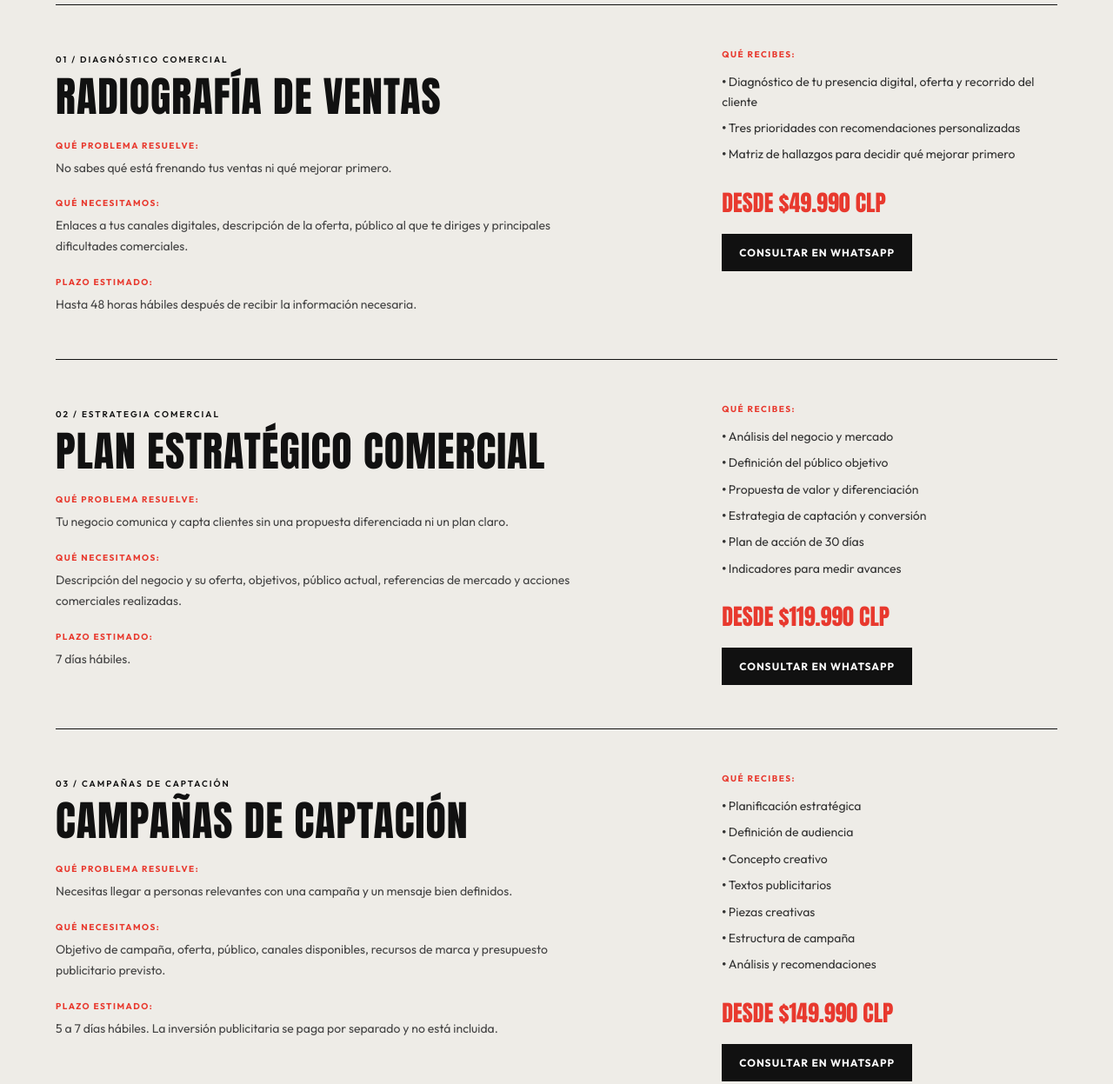
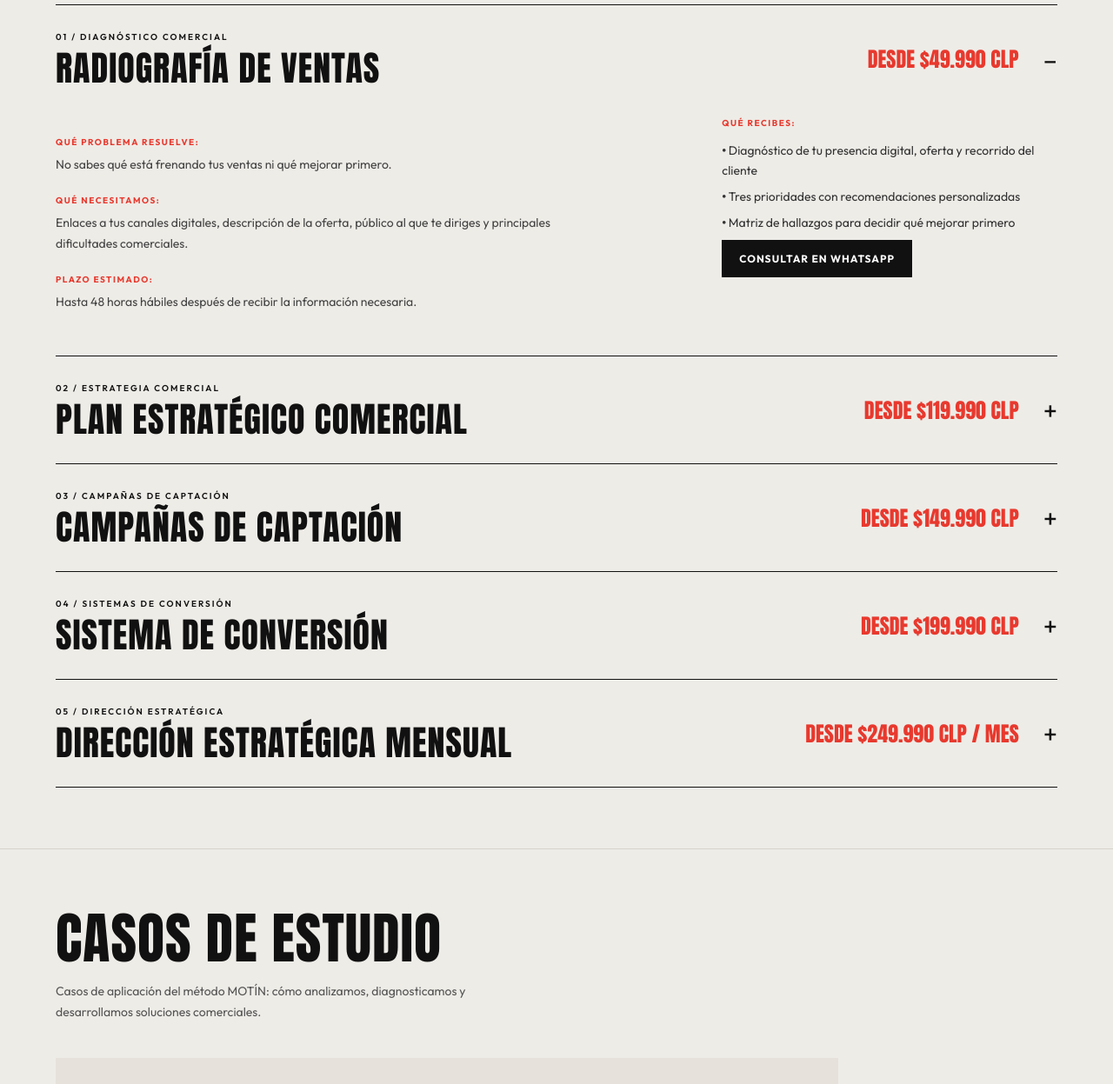
Before and after one commit to motin-studio/motin-studio.github.io, a plain HTML site: page index.html in a window 1280 px wide. Shown: the part 1700-2947 px from the top of the page at 87% size. Drawn offline with Linux system fonts and the light colour scheme.

Commit message:
Update index.html

```diff
--- a/index.html
+++ b/index.html
@@ -64,6 +64,18 @@ nav a{color:var(--negro);text-decoration:none;font-weight:600}
 .recibes li{margin-bottom:8px}
 .recibes li:before{content:"• ";font-weight:900}
 .precio{color:var(--rojo);font-size:26px;margin:24px 0 16px}
+
+/* servicios plegables */
+.servicio-d{border-top:1px solid var(--negro)}
+.servicio-d:last-of-type{border-bottom:1px solid var(--negro)}
+.servicio-d summary{cursor:pointer;list-style:none;display:grid;grid-template-columns:1fr auto auto;gap:28px;align-items:center;padding:30px 0}
+.servicio-d summary::-webkit-details-marker{display:none}
+.servicio-d summary small{display:block;font-size:10px;letter-spacing:2px;font-weight:600;text-transform:uppercase}
+.servicio-d summary h3{font-size:40px;line-height:1.05;letter-spacing:1px;margin:8px 0 0}
+.servicio-d summary .precio{margin:0;font-size:24px;white-space:nowrap}
+.servicio-d summary:after{content:"+";font-size:30px;line-height:1;font-weight:400}
+.servicio-d[open] summary:after{content:"–"}
+.servicio-d .servicio{border-top:0!important;border-bottom:0!important;padding:6px 0 50px}
 
 /* casos de estudio */
 .casos{padding:70px 5%;border-top:1px solid #d6d3cc}
@@ -152,7 +164,7 @@ footer a{color:#fff;text-decoration:none}
 .hero{grid-template-columns:1fr;gap:34px}.hero h1{font-size:56px}.hero-img img{height:400px}
 .estrategia{grid-template-columns:1fr}.estrategia h2{font-size:42px}
 .pilares{grid-template-columns:1fr}.como{grid-template-columns:1fr}
-.servicio{grid-template-columns:1fr;gap:24px}.servicio h3{font-size:36px}
+.servicio{grid-template-columns:1fr;gap:24px}.servicio-d summary{grid-template-columns:1fr auto;gap:12px 16px;padding:24px 0}.servicio-d summary .s-tit{grid-column:1/-1}.servicio-d summary h3{font-size:32px}.servicio-d summary .precio{font-size:20px}.servicio-d .servicio{padding:0 0 36px}
 .servicios-head h2,.casos h2,.entregables h2,.nosotros h2,.contacto-izq h2{font-size:42px}
 .caso-card{padding:26px}.caso-card h3{font-size:32px}
 .metodo{grid-template-columns:1fr}.metodo h2{font-size:42px}
@@ -218,10 +230,10 @@ nav a:not(.btn-negro){display:none}
 <p>Trabajamos en estrategia comercial y digital. Detectamos qué frena tu negocio y construimos el camino para avanzar.</p>
 </div>
 
+<details class="servicio-d" open>
+<summary><div class="s-tit"><small>01 / Diagnóstico comercial</small><h3>Radiografía de ventas</h3></div><span class="precio">desde $49.990 CLP</span></summary>
 <div class="servicio">
 <div>
-<small>01 / Diagnóstico comercial</small>
-<h3>Radiografía de ventas</h3>
 <div class="label">Qué problema resuelve:</div>
 <p>No sabes qué está frenando tus ventas ni qué mejorar primero.</p>
 <div class="label">Qué necesitamos:</div>
@@ -236,15 +248,15 @@ nav a:not(.btn-negro){display:none}
 <li>Tres prioridades con recomendaciones personalizadas</li>
 <li>Matriz de hallazgos para decidir qué mejorar primero</li>
 </ul>
-<div class="precio">desde $49.990 CLP</div>
 <a class="btn" href="https://wa.me/56930013641?text=Hola%20MOT%C3%8DN%2C%20quiero%20la%20Radiograf%C3%ADa%20de%20Ventas">CONSULTAR EN WHATSAPP</a>
 </div>
 </div>
+</details>
 
+<details class="servicio-d">
+<summary><div class="s-tit"><small>02 / Estrategia comercial</small><h3>Plan estratégico comercial</h3></div><span class="precio">desde $119.990 CLP</span></summary>
 <div class="servicio">
 <div>
-<small>02 / Estrategia comercial</small>
-<h3>Plan estratégico comercial</h3>
 <div class="label">Qué problema resuelve:</div>
 <p>Tu negocio comunica y capta clientes sin una propuesta diferenciada ni un plan claro.</p>
 <div class="label">Qué necesitamos:</div>
@@ -262,15 +274,15 @@ nav a:not(.btn-negro){display:none}
 <li>Plan de acción de 30 días</li>
 <li>Indicadores para medir avances</li>
 </ul>
-<div class="precio">desde $119.990 CLP</div>
 <a class="btn" href="https://wa.me/56930013641?text=Hola%20MOT%C3%8DN%2C%20quiero%20el%20Plan%20Estrat%C3%A9gico">CONSULTAR EN WHATSAPP</a>
 </div>
 </div>
+</details>
 
+<details class="servicio-d">
+<summary><div class="s-tit"><small>03 / Campañas de captación</small><h3>Campañas de captación</h3></div><span class="precio">desde $149.990 CLP</span></summary>
 <div class="servicio">
 <div>
-<small>03 / Campañas de captación</small>
-<h3>Campañas de captación</h3>
 <div class="label">Qué problema resuelve:</div>
 <p>Necesitas llegar a personas relevantes con una campaña y un mensaje bien definidos.</p>
 <div class="label">Qué necesitamos:</div>
@@ -289,15 +301,15 @@ nav a:not(.btn-negro){display:none}
 <li>Estructura de campaña</li>
 <li>Análisis y recomendaciones</li>
 </ul>
-<div class="precio">desde $149.990 CLP</div>
 <a class="btn" href="https://wa.me/56930013641?text=Hola%20MOT%C3%8DN%2C%20quiero%20Campa%C3%B1as%20de%20Captaci%C3%B3n">CONSULTAR EN WHATSAPP</a>
 </div>
 </div>
+</details>
 
+<details class="servicio-d">
+<summary><div class="s-tit"><small>04 / Sistemas de conversión</small><h3>Sistema de conversión</h3></div><span class="precio">desde $199.990 CLP</span></summary>
 <div class="servicio">
 <div>
-<small>04 / Sistemas de conversión</small>
-<h3>Sistema de conversión</h3>
 <div class="label">Qué problema resuelve:</div>
 <p>Recibes consultas, pero el recorrido desde el interés hasta la compra tiene fricciones.</p>
 <div class="label">Qué necesitamos:</div>
@@ -314,15 +326,15 @@ nav a:not(.btn-negro){display:none}
 <li>Guiones de atención y seguimiento</li>
 <li>Recomendaciones para mejorar conversiones</li>
 </ul>
-<div class="precio">desde $199.990 CLP</div>
 <a class="btn" href="https://wa.me/56930013641?text=Hola%20MOT%C3%8DN%2C%20quiero%20el%20Sistema%20de%20Conversi%C3%B3n">CONSULTAR EN WHATSAPP</a>
 </div>
 </div>
+</details>
 
+<details class="servicio-d">
+<summary><div class="s-tit"><small>05 / Dirección estratégica</small><h3>Dirección estratégica mensual</h3></div><span class="precio">desde $249.990 CLP / mes</span></summary>
 <div class="servicio">
 <div>
-<small>05 / Dirección estratégica</small>
-<h3>Dirección estratégica mensual</h3>
 <div class="label">Qué problema resuelve:</div>
 <p>Necesitas continuidad para revisar decisiones, indicadores y prioridades del negocio.</p>
 <div class="label">Qué necesitamos:</div>
@@ -340,10 +352,10 @@ nav a:not(.btn-negro){display:none}
 <li>Recomendaciones de optimización</li>
 <li>Informe de seguimiento</li>
 </ul>
-<div class="precio">desde $249.990 CLP / mes</div>
 <a class="btn" href="https://wa.me/56930013641?text=Hola%20MOT%C3%8DN%2C%20quiero%20la%20Direcci%C3%B3n%20Mensual">CONSULTAR EN WHATSAPP</a>
 </div>
 </div>
+</details>
 </section>
 
 <section class="casos" id="casos">
```
